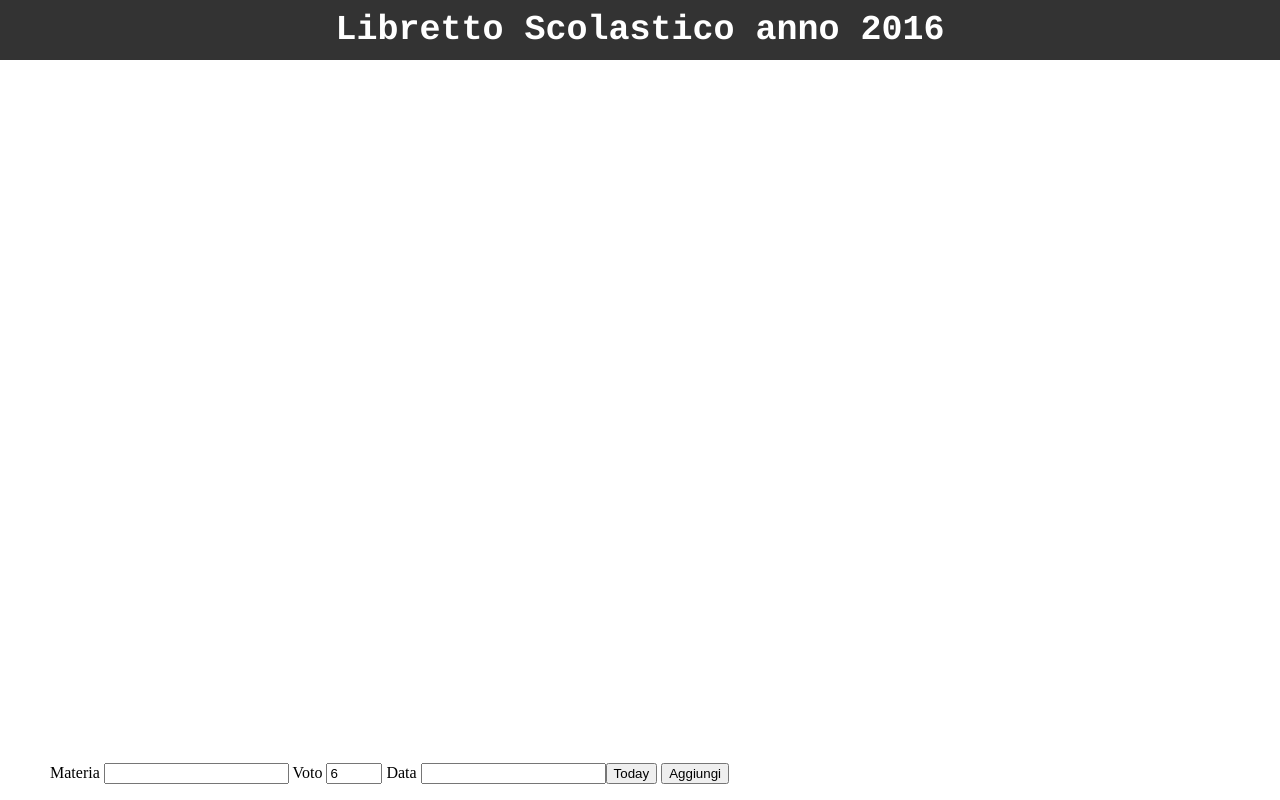
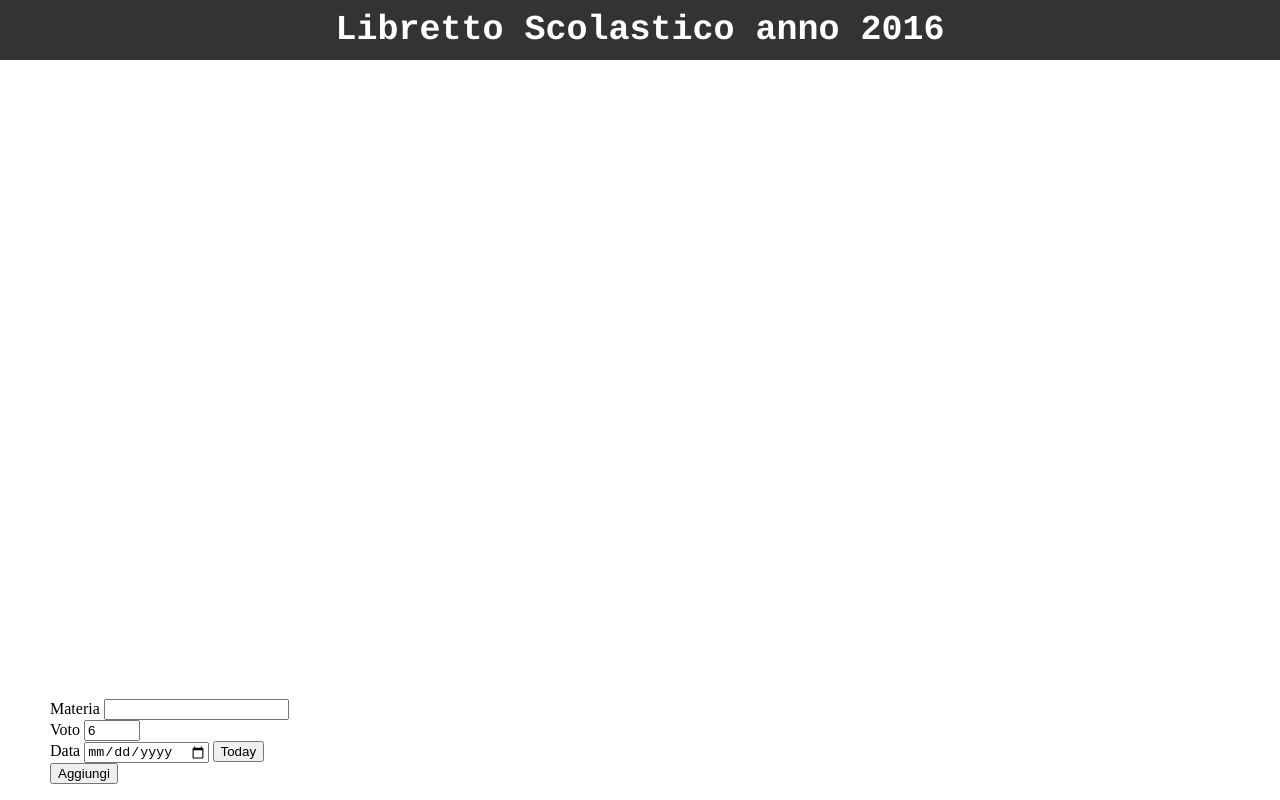
Before and after one commit to nicokant/firefoxos-by-example, a plain HTML site: page examples/libretto_scolastico/index.html in a window 1280 px wide. Drawn offline with Linux system fonts and the light colour scheme.

Commit message:
added bindings for labels, linebreaks and required dields

```diff
--- a/examples/libretto_scolastico/index.html
+++ b/examples/libretto_scolastico/index.html
@@ -9,9 +9,19 @@
     <ul id="libretto">
     </ul>
     <form id='form'>
-      <label>Materia</label> <input name='materia' type='text'>
-      <label>Voto</label> <input name='voto' type="number" min=0 max=10 value=6>
-      <label>Data</label> <input name='data' type="text"><button>Today</button>
+      <!-- nome della materia -->
+      <label for="subject_name" >Materia</label>
+      <input id="subject_name" name='materia' type='text' required>
+      <br>
+      <!-- voto-->
+      <label for="subject_grade">Voto</label>
+      <input id="subject_grade" name='voto' type="number" min=0 max=10 value=6 required>
+      <br>
+      <!-- data-->
+      <label for="subject_date">Data</label>
+      <input id="subject_date" name='data' type="date">
+      <button>Today</button>
+      <br>
       <input type='submit' value="Aggiungi">
     </form>
     <script src='app.js'></script>
```
